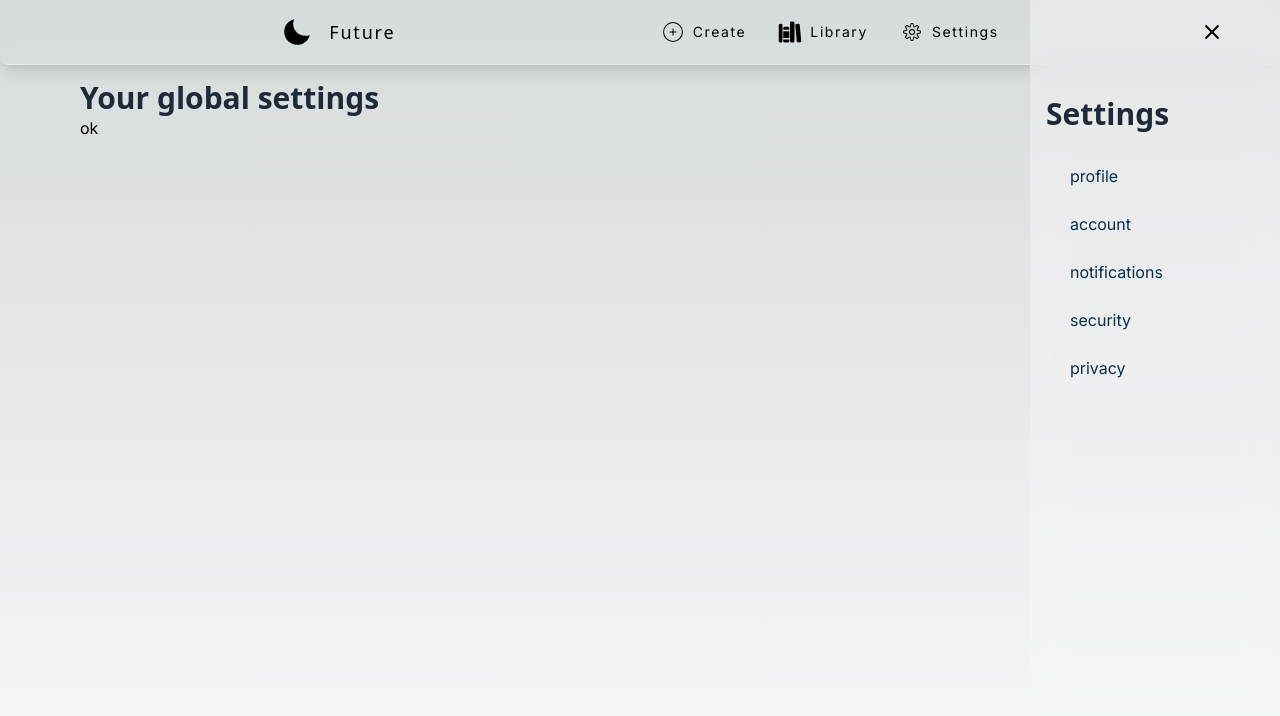
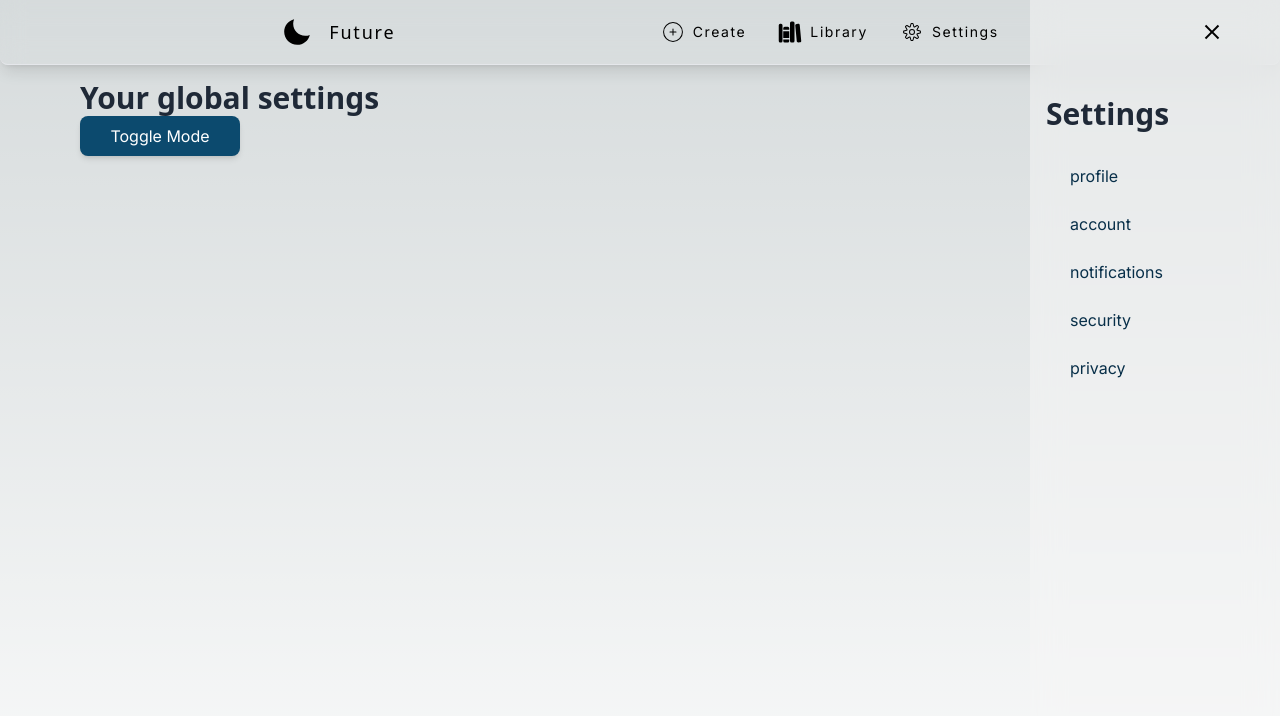
Before and after one commit to pawelek7k/future, a Next.js app: page /settings in a window 1280 px wide. Shown: the top 716 px of the page. Built offline with nearby package versions, Linux system fonts and the light colour scheme.

Commit message:
add darkmode switcher btn

```diff
--- /dev/null
+++ b/app/components/settings/Darkmode.tsx
@@ -0,0 +1,18 @@
+import { useTheme } from "next-themes";
+import { PrimaryButton } from "../global/Buttons";
+
+export const DarkModeSwitch: React.FC = () => {
+  const { systemTheme, theme, setTheme } = useTheme();
+  const currentTheme = theme === "system" ? systemTheme : theme;
+
+  console.log(currentTheme);
+  return (
+    <div className="w-40">
+      <PrimaryButton
+        onClick={() => (theme == "dark" ? setTheme("light") : setTheme("dark"))}
+      >
+        Toggle Mode
+      </PrimaryButton>
+    </div>
+  );
+};
--- a/app/components/settings/index.tsx
+++ b/app/components/settings/index.tsx
@@ -1,5 +1,11 @@
 "use client";
 
+import { DarkModeSwitch } from "./Darkmode";
+
 export const GlobalSettings: React.FC = () => {
-  return <h1>ok</h1>;
+  return (
+    <>
+      <DarkModeSwitch />
+    </>
+  );
 };
--- a/package.json
+++ b/package.json
@@ -17,6 +17,7 @@
     "mongodb": "^6.8.0",
     "next": "14.2.5",
     "next-auth": "^4.24.7",
+    "next-themes": "^0.3.0",
     "notiflix": "^3.2.7",
     "react": "^18",
     "react-dom": "^18",
```
Also changed, not shown: 1 other file (tests, documents, lock files or other folders).
